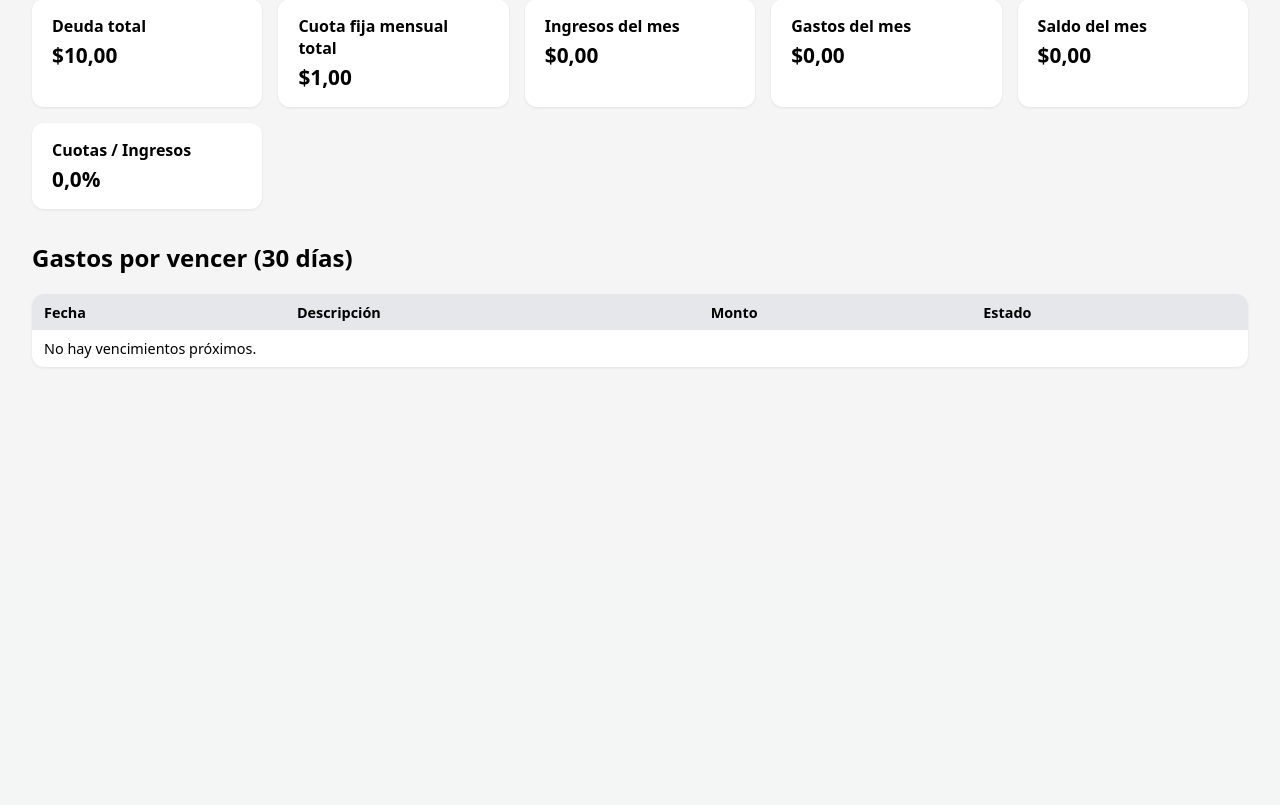
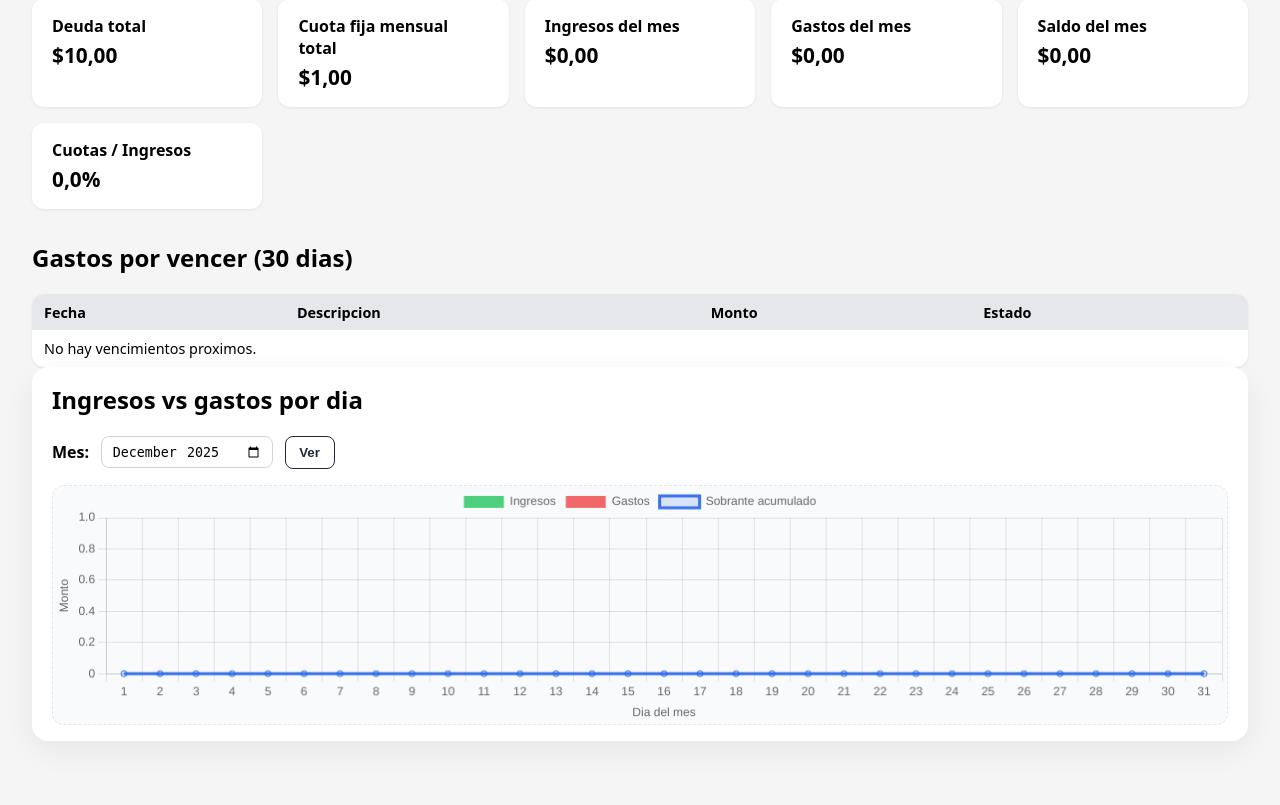
Before and after one commit to FabianLobosMendoza/deudas, a Django app: page / in a window 1280 px wide. Shown: the part 239-1044 px from the top of the page. Before the commit the page ends 597 px from the top, so only its background shows below. Run offline with Django 5.2, Linux system fonts and the light colour scheme; a user stored in the database is signed in; tables that the repository leaves empty hold one stand-in row (values such as "Sample post").

Commit message:
Add daily income vs expense chart with cumulative surplus line

```diff
--- a/finanzas/views.py
+++ b/finanzas/views.py
@@ -1,3 +1,4 @@
+import calendar
 from datetime import date, timedelta
 from io import BytesIO
 from pathlib import Path
@@ -41,6 +42,55 @@
         los gastos pendientes en los próximos 30 días.
     """
     today = date.today()
+    month_param = request.GET.get('month')
+
+    if month_param:
+        try:
+            anio_str, mes_str = month_param.split('-')
+            anio_sel = int(anio_str)
+            mes_sel = int(mes_str)
+            selected_date = date(anio_sel, mes_sel, 1)
+        except Exception:  # noqa: BLE001
+            selected_date = date(today.year, today.month, 1)
+    else:
+        selected_date = date(today.year, today.month, 1)
+
+    ultimo_dia = calendar.monthrange(selected_date.year, selected_date.month)[1]
+    dias_labels = list(range(1, ultimo_dia + 1))
+
+    ingresos_por_dia = []
+    gastos_por_dia = []
+    sobrante_por_dia = []
+    saldo_acumulado = 0
+
+    for dia in dias_labels:
+        ingresos_dia = (
+            Ingreso.objects.filter(
+                fecha__year=selected_date.year,
+                fecha__month=selected_date.month,
+                fecha__day=dia,
+                confirmado=True,
+            )
+            .aggregate(total=Sum('monto'))
+            .get('total')
+            or 0
+        )
+        gastos_dia = (
+            Gasto.objects.filter(
+                fecha__year=selected_date.year,
+                fecha__month=selected_date.month,
+                fecha__day=dia,
+                pagado=True,
+            )
+            .aggregate(total=Sum('monto'))
+            .get('total')
+            or 0
+        )
+        ingresos_por_dia.append(float(ingresos_dia))
+        gastos_por_dia.append(float(gastos_dia))
+        saldo_acumulado += float(ingresos_dia) - float(gastos_dia)
+        sobrante_por_dia.append(saldo_acumulado)
+
     treinta_dias = today + timedelta(days=30)
 
     deuda_total = (
@@ -54,6 +104,7 @@
     )
     ingresos_mes = _totales_mes(Ingreso, 'monto')
     gastos_mes = _totales_mes(Gasto, 'monto')
+    saldo_mes = ingresos_mes - gastos_mes
 
     gastos_pendientes = (
         Gasto.objects.filter(
@@ -72,9 +123,14 @@
         'cuota_fija_total': cuota_fija_total,
         'ingresos_mes': ingresos_mes,
         'gastos_mes': gastos_mes,
-        'saldo_mes': ingresos_mes - gastos_mes,
+        'saldo_mes': saldo_mes,
         'gastos_pendientes': gastos_pendientes,
         'relacion_cuotas_ingresos': relacion_cuotas_ingresos,
+        'dias_labels': dias_labels,
+        'ingresos_por_dia': ingresos_por_dia,
+        'gastos_por_dia': gastos_por_dia,
+        'sobrante_por_dia': sobrante_por_dia,
+        'month_str': f'{selected_date.year:04d}-{selected_date.month:02d}',
     }
     return render(request, 'finanzas/dashboard.html', contexto)
 
--- a/templates/finanzas/dashboard.html
+++ b/templates/finanzas/dashboard.html
@@ -41,12 +41,12 @@
     </div>
 </div>
 
-<h2>Gastos por vencer (30 días)</h2>
+<h2>Gastos por vencer (30 dias)</h2>
 <table>
     <thead>
         <tr>
             <th>Fecha</th>
-            <th>Descripción</th>
+            <th>Descripcion</th>
             <th>Monto</th>
             <th>Estado</th>
         </tr>
@@ -63,15 +63,93 @@
                 {% elif g.estado_vencimiento == 'hoy' %}
                     <span class="badge badge-media">Vence hoy</span>
                 {% elif g.estado_vencimiento == 'por_vencer' %}
-                    <span class="badge badge-media">En {{ g.dias_para_vencer }} días</span>
+                    <span class="badge badge-media">En {{ g.dias_para_vencer }} dias</span>
                 {% else %}
                     <span class="badge">Pendiente</span>
                 {% endif %}
             </td>
         </tr>
     {% empty %}
-        <tr><td colspan="4">No hay vencimientos próximos.</td></tr>
+        <tr><td colspan="4">No hay vencimientos proximos.</td></tr>
     {% endfor %}
     </tbody>
 </table>
+
+<div style="background:white;border-radius:1rem;padding:1rem 1.25rem;box-shadow:0 10px 30px rgba(0,0,0,0.06);margin-bottom:1rem;">
+    <h2 style="margin-top:0;">Ingresos vs gastos por dia</h2>
+    <form method="get" style="display:flex;gap:0.75rem;align-items:center;margin:0 0 1rem;flex-wrap:wrap;">
+        <label for="month" style="font-weight:600;">Mes:</label>
+        <input type="month" id="month" name="month" value="{{ month_str }}" style="padding:0.4rem 0.6rem;border:1px solid #d1d5db;border-radius:0.5rem;">
+        <button type="submit" class="btn">Ver</button>
+    </form>
+    <canvas id="ingresosGastosDiaChart" style="width:100%;max-width:100%;background:#f9fafb;border:1px dashed #e5e7eb;border-radius:0.75rem;min-height:240px;height:240px;"></canvas>
+</div>
+
+<script src="https://cdn.jsdelivr.net/npm/chart.js"></script>
+<script>
+    (function () {
+        const diasLabels = {{ dias_labels|safe }};
+        const ingresosData = {{ ingresos_por_dia|safe }};
+        const gastosData = {{ gastos_por_dia|safe }};
+        const sobranteData = {{ sobrante_por_dia|safe }};
+
+        const ctx = document.getElementById('ingresosGastosDiaChart').getContext('2d');
+        new Chart(ctx, {
+            type: 'bar',
+            data: {
+                labels: diasLabels,
+                datasets: [
+                    {
+                        label: 'Ingresos',
+                        data: ingresosData,
+                        backgroundColor: 'rgba(34, 197, 94, 0.8)',
+                    },
+                    {
+                        label: 'Gastos',
+                        data: gastosData,
+                        backgroundColor: 'rgba(239, 68, 68, 0.8)',
+                    },
+                    {
+                        type: 'line',
+                        label: 'Sobrante acumulado',
+                        data: sobranteData,
+                        borderColor: 'rgba(37, 99, 235, 0.9)',
+                        backgroundColor: 'rgba(37, 99, 235, 0.15)',
+                        fill: false,
+                        tension: 0.2,
+                        pointRadius: 3,
+                        yAxisID: 'y',
+                    }
+                ]
+            },
+            options: {
+                responsive: true,
+                plugins: {
+                    legend: {
+                        position: 'top',
+                    },
+                    title: {
+                        display: false,
+                    },
+                },
+                scales: {
+                    x: {
+                        title: {
+                            display: true,
+                            text: 'Dia del mes',
+                        }
+                    },
+                    y: {
+                        title: {
+                            display: true,
+                            text: 'Monto',
+                        },
+                        beginAtZero: true,
+                    }
+                }
+            }
+        });
+    })();
+</script>
+
 {% endblock %}
```
